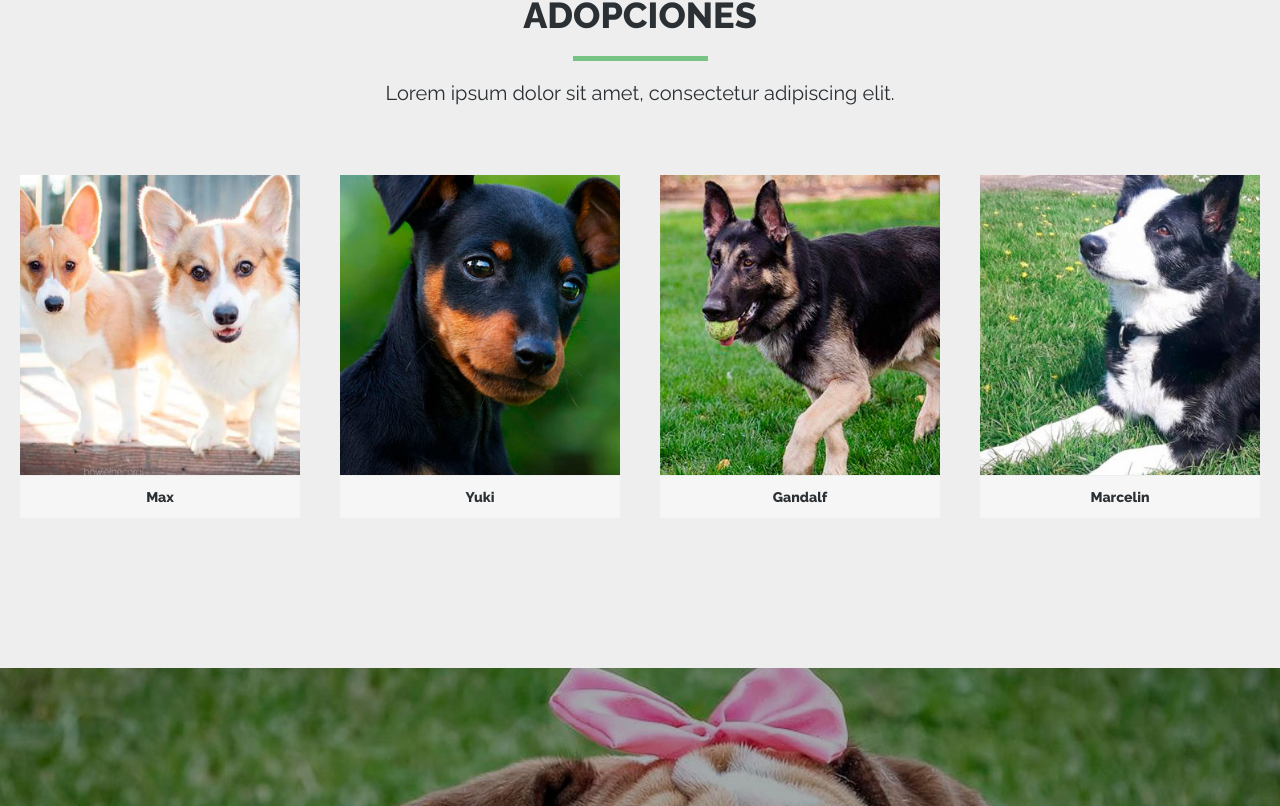
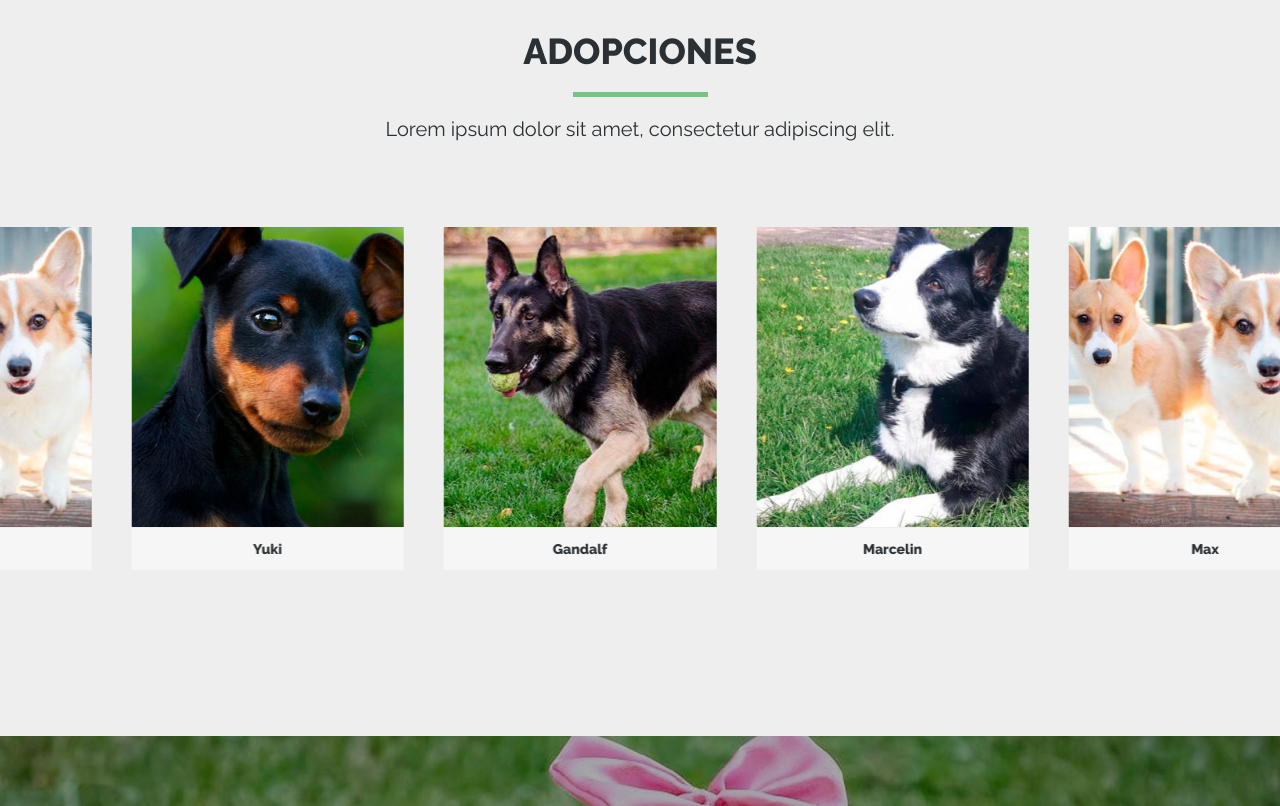
Before and after one commit to ninfanino/bedu-front, a React (Create React App) app: page / in a window 1280 px wide. Shown: the part 1467-2273 px from the top of the page. Built offline with nearby package versions, Linux system fonts and the light colour scheme.

Commit message:
Terminados carruseles

```diff
--- a/package.json
+++ b/package.json
@@ -3,6 +3,8 @@
   "version": "0.1.0",
   "private": true,
   "dependencies": {
+    "@glidejs/glide": "^3.3.0",
+    "axios": "^0.19.0",
     "react": "^16.8.6",
     "react-dom": "^16.8.6",
     "react-router-dom": "^5.0.1",
--- a/src/components/general/modalContainer.js
+++ b/src/components/general/modalContainer.js
@@ -3,7 +3,7 @@
 
 class ModalContainer extends Component {
     render() {
-        return createPortal(
+        return createPortal (
             this.props.children,
             document.getElementById('modal')
         )
--- a/src/components/general/registro.js
+++ b/src/components/general/registro.js
@@ -5,12 +5,6 @@
         <div className="nameForm">Regístrate en XUXO</div>
         <form>
             <div className="fieldsContainer">
-                <div className="item">
-                    <input placeholder="Nombre" className="inputModal" />
-                </div>
-                <div className="item">
-                    <input placeholder="Email" className="inputModal" />
-                </div>
                 <div className="item">
                     <input placeholder="Nombre" className="inputModal" />
                 </div>
--- a/src/components/home/adopciones.js
+++ b/src/components/home/adopciones.js
@@ -1,5 +1,4 @@
-import React from 'react'
-
+import React from 'react';
 /****
  * Necesita conectarse al back
  ***/
@@ -23,7 +22,9 @@
     }
  ]
 
-const Adopciones = () => (
+const Adopciones = () => {
+
+return (
     <div className="Adopciones">
         <div className="title">
             Adopciones
@@ -34,9 +35,12 @@
         </div>
 
         <div className="AdopcionesContainer">
+            <div className="glide" id="adopt">
+                <div className="glide__track" data-glide-el="track">
+                    <ul className="glide__slides">
                     {
                         adopted.map((item, i) =>
-                    <div className="AdopcionesItem" key={i}>
+                            <div className="glide__slide AdopcionesItem" key={i}>
                                 <img src={item.path} className="AdopcionesImg" alt={item.dogname}/>
                                 <div className="AdopcionesName">
                                     {item.dogname}
@@ -47,8 +51,11 @@
                             </div>
                         )
                     }
+                    </ul>
                 </div>
             </div>
-)
+        </div>
+    </div>
+)}
 
 export default Adopciones
--- a/src/components/home/perros-encontrados.js
+++ b/src/components/home/perros-encontrados.js
@@ -1,4 +1,4 @@
-import React from 'react'
+import React from 'react';
 
 /****
  * Necesita conectarse al back
@@ -27,7 +27,9 @@
     }
 ]
 
-const PerrosEncontrados = () => (
+const PerrosEncontrados = () => {
+
+    return (
         <div className="PerrosEncontrados">
             <div className="title">
                 perros encontrados
@@ -38,9 +40,12 @@
             </div>
 
             <div className="PerrosEncontradosContainer">
+                <div className="glide" id="found">
+                    <div className="glide__track" data-glide-el="track">
+                        <ul className="glide__slides">
                         {
                             found.map((item, i) =>
-                    <div className="PerroEncontradoItem" key={i}>
+                                <div className="glide__slide PerroEncontradoItem" key={i}>
                                     <img src={item.path} alt={item.address} className="PerroEncontradoImg" />
                                     <div className="mask">
                                         <img src="/images/icon-location.png" className="iconLocation" alt="icon"/>
@@ -51,8 +56,11 @@
                                 </div>
                             )
                         }
+                        </ul>
                     </div>
                 </div>
-)
+            </div>
+        </div>
+)}
 
 export default PerrosEncontrados
--- /dev/null
+++ b/src/components/home/slider.css
@@ -0,0 +1,142 @@
+.glide {
+  position: relative;
+  width: 100%;
+  box-sizing: border-box;
+}
+.glide * {
+  box-sizing: inherit;
+}
+.glide__track {
+  overflow: hidden;
+}
+.glide__slides {
+  position: relative;
+  width: 100%;
+  list-style: none;
+  backface-visibility: hidden;
+  transform-style: preserve-3d;
+  touch-action: pan-Y;
+  overflow: hidden;
+  padding: 0;
+  white-space: nowrap;
+  display: flex;
+  flex-wrap: nowrap;
+  will-change: transform;
+}
+.glide__slides--dragging {
+  user-select: none;
+}
+.glide__slide {
+  width: 100%;
+  height: 100%;
+  flex-shrink: 0;
+  white-space: normal;
+  user-select: none;
+  -webkit-touch-callout: none;
+  -webkit-tap-highlight-color: transparent;
+}
+.glide__slide a {
+  user-select: none;
+  -webkit-user-drag: none;
+  -moz-user-select: none;
+  -ms-user-select: none;
+}
+.glide__arrows {
+  -webkit-touch-callout: none;
+  user-select: none;
+}
+.glide__bullets {
+  -webkit-touch-callout: none;
+  user-select: none;
+}
+.glide--rtl {
+  direction: rtl;
+}
+
+.glide__arrow {
+  position: absolute;
+  display: block;
+  top: 50%;
+  z-index: 2;
+  color: white;
+  text-transform: uppercase;
+  padding: 9px 12px;
+  background-color: transparent;
+  border: 2px solid rgba(255, 255, 255, 0.5);
+  border-radius: 4px;
+  box-shadow: 0 0.25em 0.5em 0 rgba(0, 0, 0, 0.1);
+  text-shadow: 0 0.25em 0.5em rgba(0, 0, 0, 0.1);
+  opacity: 1;
+  cursor: pointer;
+  transition: opacity 150ms ease, border 300ms ease-in-out;
+  transform: translateY(-50%);
+  line-height: 1;
+}
+.glide__arrow:focus {
+  outline: none;
+}
+.glide__arrow:hover {
+  border-color: white;
+}
+.glide__arrow--left {
+  left: 2em;
+}
+.glide__arrow--right {
+  right: 2em;
+}
+.glide__arrow--disabled {
+  opacity: 0.33;
+}
+.glide__bullets {
+  position: absolute;
+  z-index: 2;
+  bottom: 2em;
+  left: 50%;
+  display: inline-flex;
+  list-style: none;
+  transform: translateX(-50%);
+}
+.glide__bullet {
+  background-color: rgba(255, 255, 255, 0.5);
+  width: 9px;
+  height: 9px;
+  padding: 0;
+  border-radius: 50%;
+  border: 2px solid transparent;
+  transition: all 300ms ease-in-out;
+  cursor: pointer;
+  line-height: 0;
+  box-shadow: 0 0.25em 0.5em 0 rgba(0, 0, 0, 0.1);
+  margin: 0 0.25em;
+}
+.glide__bullet:focus {
+  outline: none;
+}
+.glide__bullet:hover, .glide__bullet:focus {
+  border: 2px solid white;
+  background-color: rgba(255, 255, 255, 0.5);
+}
+.glide__bullet--active {
+  background-color: white;
+}
+.glide--swipeable {
+  cursor: grab;
+  cursor: -moz-grab;
+  cursor: -webkit-grab;
+}
+.glide--dragging {
+  cursor: grabbing;
+  cursor: -moz-grabbing;
+  cursor: -webkit-grabbing;
+}
+
+.glide__track {
+  cursor: default;
+}
+
+.glide__slide {
+  margin: 0 !important;
+  cursor: pointer;
+}
+
+/*# sourceMappingURL=slider.css.map */
--- a/src/pages/home.js
+++ b/src/pages/home.js
@@ -3,6 +3,7 @@
 import Header from '../components/home/header';
 import '../components/fonts.css'
 import '../components/home/home.css'
+import '../components/home/slider.css'
 import Events from '../components/home/events';
 import PerrosEncontrados from '../components/home/perros-encontrados';
 import Adopciones from '../components/home/adopciones';
@@ -14,7 +15,8 @@
 import Modal from '../components/general/modal';
 import Registro from '../components/general/registro';
 import Login from '../components/general/login';
-
+import Glide from '@glidejs/glide'
+import Axios from 'axios';
 
 /*****
  * Header necesita enviar una funcion para abrir el formulario de registro
@@ -25,6 +27,23 @@
         modalVisible:false,
         type: ''
     }
+
+    componentDidMount() {
+        var found = new Glide("#found",{
+            type: 'carousel',
+            autoplay: 2000,
+            perView: 4
+        })
+        found.mount()
+        var adopt = new Glide("#adopt",{
+            type: 'carousel',
+            focusAt: 'center',
+            autoplay: 2000,
+            perView: 4
+        })
+        adopt.mount()
+    }
+
     handleOpenModalRegistro = () => {
         this.setState({
             modalVisible:true,
@@ -56,7 +75,7 @@
                 <Footer/>
                 {
                     this.state.modalVisible &&
-                    <ModalContainer>
+                    <ModalContainer handleClick={this.handleCloseModal}>
                         <Modal handleClick={this.handleCloseModal} type={this.state.type} >
                             {
                                 this.state.type === 'registro' &&
```
Also changed, not shown: 1 other file (tests, documents, lock files or other folders). Lines whose indentation alone changed are shown as unchanged.
